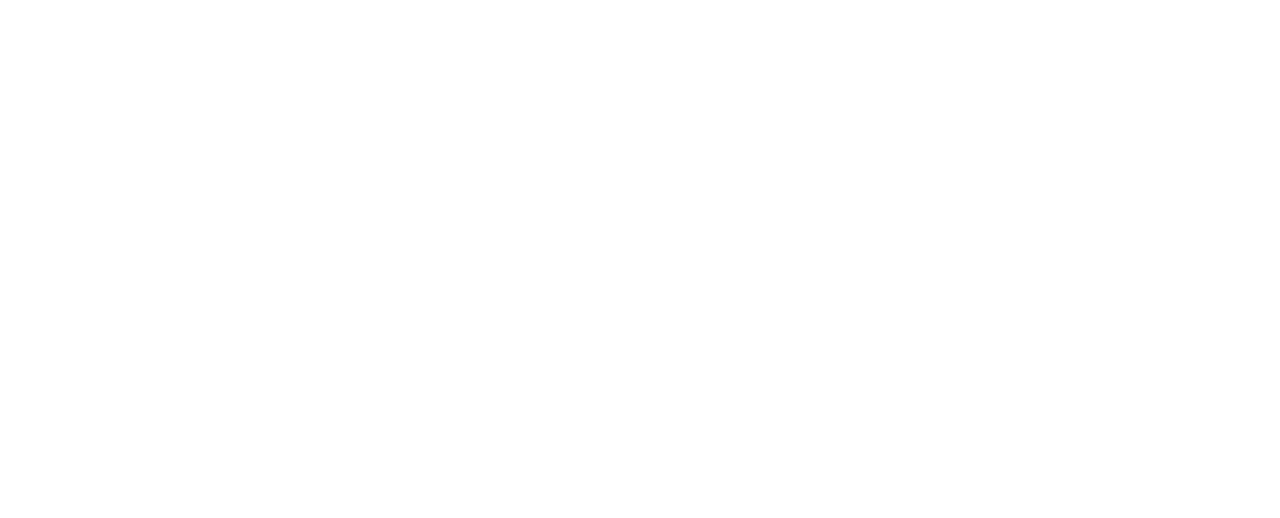
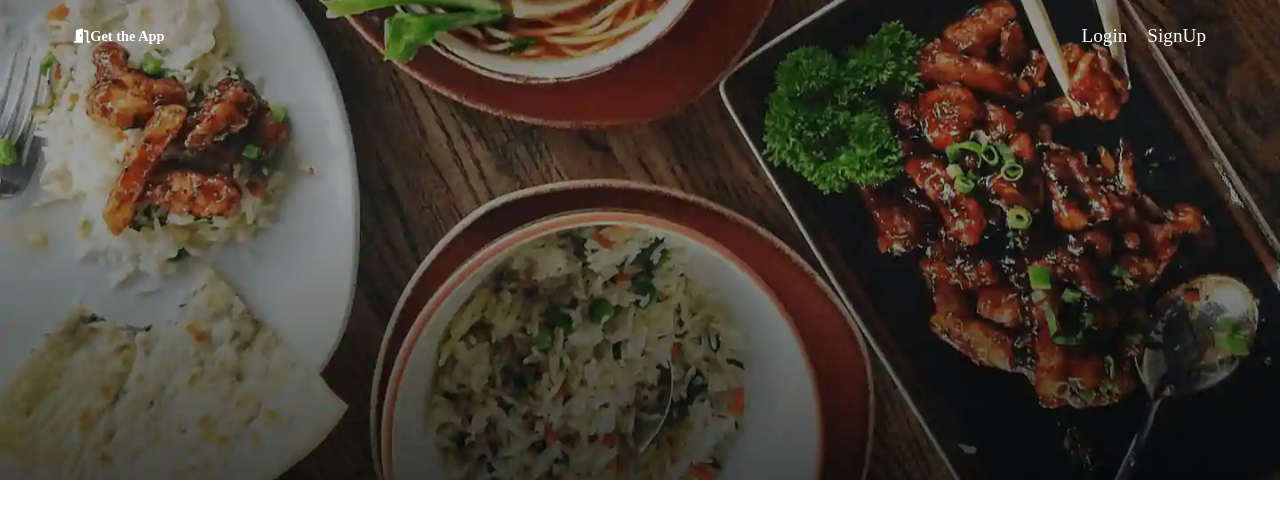
Before and after one commit to Navneet-10/FoodThemeWebsite, a plain HTML site: page FoodThemePage/index.html in a window 1280 px wide. Drawn offline with Linux system fonts and the light colour scheme.

Commit message:
nav section completed

```diff
--- a/FoodThemePage/assets/styles/styles.css
+++ b/FoodThemePage/assets/styles/styles.css
@@ -1,11 +1,49 @@
-*{
-    margin: 0 px;
-    padding: 0 px;
+* {
+    margin: 0px;
+    padding: 0px;
     box-sizing: border-box;
     text-decoration: none;
-    font-family: Mertopolis;
+    font-family: Metropolis;
 }
 
 a{
     color: unset;
 }
+
+header {
+    background-image: url('../images/hero.png');
+    background-position: center;
+    background-size: cover;
+    height: 60vh;
+}
+
+/* Header styles */
+
+/* Navbar styles */
+nav{
+    display: flex;
+    justify-content: space-between;
+    flex-direction: row;
+    align-items: center;
+    padding: 25px 0px;
+    width: 90%;
+    margin: 0px auto;
+}
+
+nav .nav-item {
+    color: #fff;
+    margin: 0px 10px;
+}
+
+nav div.container {
+    display: flex;
+}
+
+nav div.nav-item.app {
+    font-size: 0.9rem;
+    font-weight: 900;
+}
+nav div.nav-item {
+    font-size: 1.2rem;
+    font-weight: 200;
+}
--- a/FoodThemePage/index.html
+++ b/FoodThemePage/index.html
@@ -4,9 +4,19 @@
     <meta charset="UTF-8">
     <meta http-equiv="X-UA-Compatible" content="IE=edge">
     <meta name="viewport" content="width=device-width, initial-scale=1.0">
+    <link rel="stylesheet" href="/assets/styles/styles.css"/>
+    <script src="https://kit.fontawesome.com/b862bb0d81.js" crossorigin="anonymous"></script>
     <title>Document</title>
 </head>
 <body>
-
+    <header>
+        <nav>
+            <div class="nav-item app"><i class="fas fa-door-open"></i>Get the App</div>
+            <div class="container">
+                <div class="nav-item">Login</div>
+                <div class="nav-item">SignUp</div>
+            </div>
+        </nav>
+    </header>
 </body>
 </html>
```
